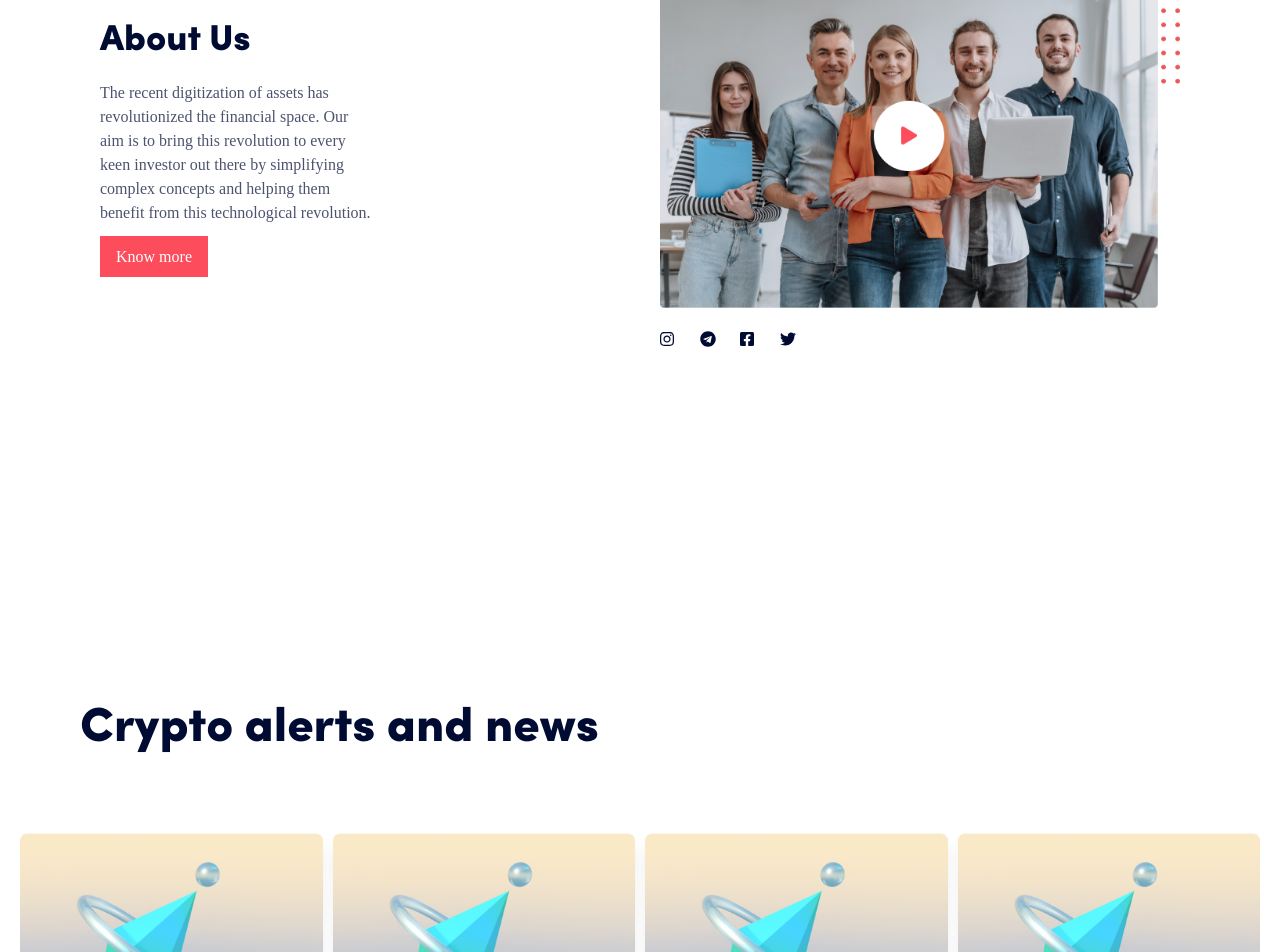
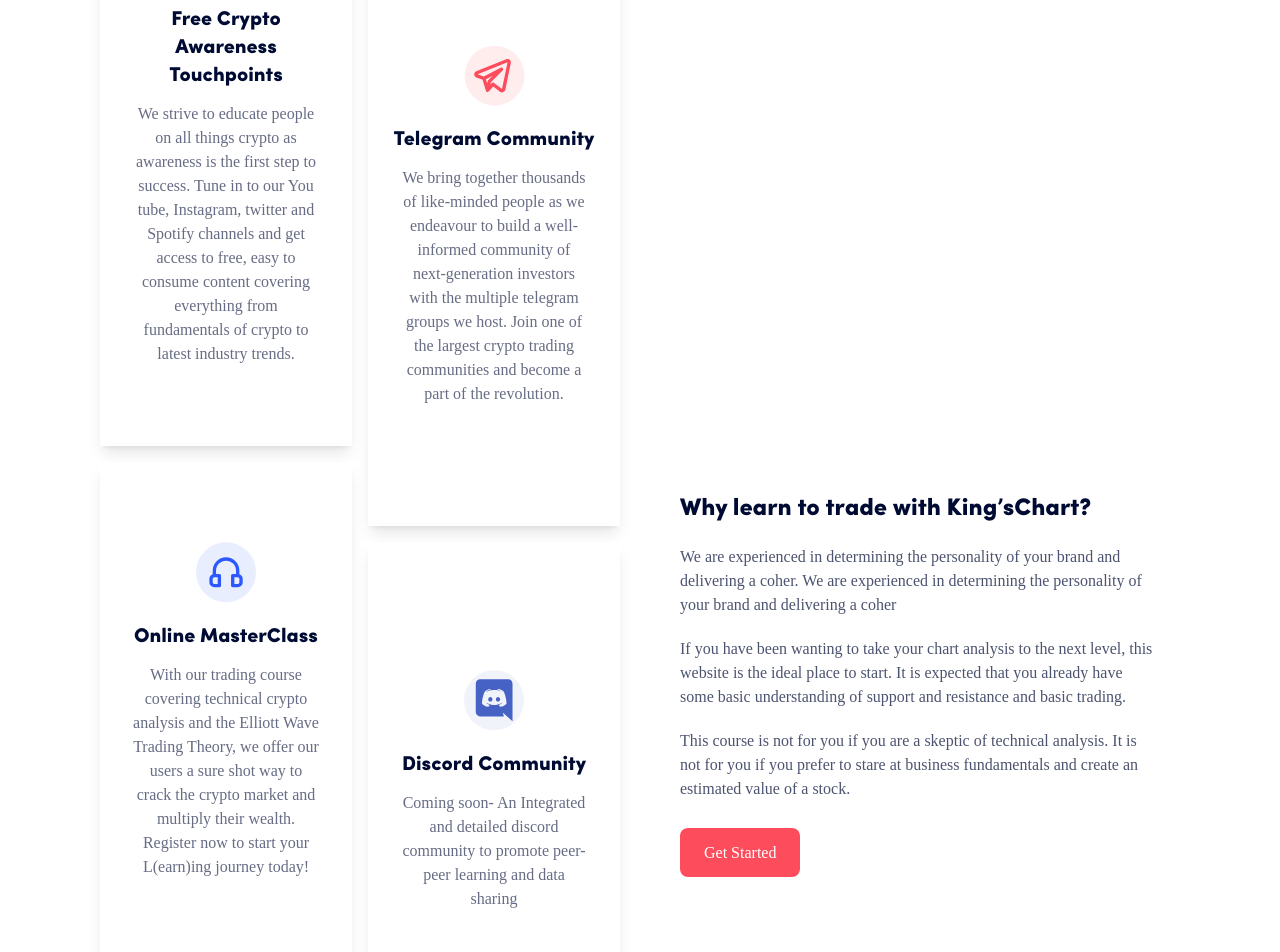
Before and after one commit to HaraDev001/kingschart, a Next.js app: page / in a window 1280 px wide. Shown: the part 1360-2312 px from the top of the page. Built offline with nearby package versions, Linux system fonts and the light colour scheme; a web font is replaced by a local one.

Commit message:
Added services on frontpage and links

```diff
--- a/pages/index.js
+++ b/pages/index.js
@@ -166,6 +166,121 @@ export default function Home() {
         </div>
         <div className="bg-[#ffc83e2d] font-black text-sm lg:text-4xl w-1/2 lg:w-1/4 lg:ml-5 p-5">
           SUCCEED
+        </div>
+      </div>
+
+      <div className="container flex items-center justify-center lg:justify-between px-5 lg:px-20 flex-col lg:flex-row mb-5">
+        <div className="w-full lg:w-1/2 md:mt-20 grid lg:grid-cols-2 p-5 gap-4 justify-items-center">
+          <a
+            href="https://www.youtube.com"
+            target="_blank"
+            className="bg-white shadow-lg cursor-pointer px-5 text-center py-20 flex items-center justify-center flex-col"
+          >
+            <img className="inline-block" src="/robot-icon.svg" />
+            <h4 className="font-bold text-xl mt-5">
+              Free Crypto Awareness Touchpoints
+            </h4>
+            <p className="px-3 opacity-60 mt-3">
+              We strive to educate people on all things crypto as awareness is
+              the first step to success. Tune in to our You tube, Instagram,
+              twitter and Spotify channels and get access to free, easy to
+              consume content covering everything from fundamentals of crypto to
+              latest industry trends.
+            </p>
+          </a>
+
+          <a
+            href="https://t.me/Kingchart"
+            target="_blank"
+            className="bg-white shadow-lg px-5 text-center  py-20 flex items-center justify-center flex-col  lg:mt-20 lg:-mb-20"
+          >
+            <img className="inline-block" src="/telegramicon.svg" />
+            <h4 className="font-bold text-xl mt-5">Telegram Community</h4>
+            <p className="px-3 opacity-60 mt-3">
+              We bring together thousands of like-minded people as we endeavour
+              to build a well-informed community of next-generation investors
+              with the multiple telegram groups we host. Join one of the largest
+              crypto trading communities and become a part of the revolution.
+            </p>
+          </a>
+
+          <a
+            href="https://t.me/Kingchart"
+            target="_blank"
+            className="bg-white shadow-lg px-5 text-center  py-20 flex items-center justify-center flex-col"
+          >
+            <img className="inline-block" src="/micicon.svg" />
+            <h4 className="font-bold text-xl mt-5">Online MasterClass</h4>
+            <p className="px-3 opacity-60 mt-3">
+              With our trading course covering technical crypto analysis and the
+              Elliott Wave Trading Theory, we offer our users a sure shot way to
+              crack the crypto market and multiply their wealth. Register now to
+              start your L(earn)ing journey today!
+            </p>
+          </a>
+
+          <div className="bg-white shadow-lg px-5 text-center  py-20 flex items-center justify-center flex-col lg:mt-20 lg:-mb-20">
+            <img className="inline-block" src="/discordicon.svg" />
+            <h4 className="font-bold text-xl mt-5">Discord Community</h4>
+            <p className="px-3 opacity-60 mt-3">
+              Coming soon- An Integrated and detailed discord community to
+              promote peer-peer learning and data sharing
+            </p>
+          </div>
+
+          <div className="bg-white shadow-lg px-5 text-center  py-20 flex items-center justify-center flex-col">
+            <img className="inline-block" src="/phoneicon.svg" />
+            <h4 className="font-bold text-xl mt-5">Free Podcast</h4>
+            <p className="px-3 opacity-60 mt-3">
+              Catch us on spotify with our upcoming inhouse podcast which will
+              serve as an amateur’s guide to discovering the vast world of
+              crypto. From getting acquainted with the fundamentals of
+              cryptoverse, to staying on top of industry updates, to hearing
+              from eminent members of the crypto community, this podcast exists
+              to get you all set for the future.
+            </p>
+          </div>
+          {/*
+          <div className="bg-white shadow-lg px-5 text-center py-8  lg:mt-10 lg:-mb-10">
+            <img className="inline-block" src="/phoneicon.svg" />
+            <h4 className="font-bold text-xl mt-5">Online Courses</h4>
+            <p className="px-3 opacity-60 mt-3">
+              We are Spreading Awareness through our free Youtube educational
+              content and free telegram channel.
+            </p>
+          </div> */}
+        </div>
+
+        <div className="px-5 my-10 lg:p-10 lg:w-1/2">
+          <h2 className="text-2xl font-black">
+            Why learn to trade with King’sChart?
+          </h2>
+          <p className="opacity-70 mt-5">
+            We are experienced in determining the personality of your brand and
+            delivering a coher. We are experienced in determining the
+            personality of your brand and delivering a coher
+          </p>
+
+          <p className="opacity-70 mt-5">
+            If you have been wanting to take your chart analysis to the next
+            level, this website is the ideal place to start. It is expected that
+            you already have some basic understanding of support and resistance
+            and basic trading.
+          </p>
+
+          <p className="opacity-70  mt-5">
+            This course is not for you if you are a skeptic of technical
+            analysis. It is not for you if you prefer to stare at business
+            fundamentals and create an estimated value of a stock.
+          </p>
+
+          <div className="mt-10 ">
+            <Link href="">
+              <a className="px-6 py-4 bg-[#FD4C5C] text-white rounded-lg hover:bg-black">
+                Get Started
+              </a>
+            </Link>
+          </div>
         </div>
       </div>
 
--- a/pages/services.js
+++ b/pages/services.js
@@ -20,7 +20,11 @@ export default function Services() {
       </div>
       <div className="container flex items-center justify-center lg:justify-between px-5 lg:px-20 flex-col lg:flex-row mb-5">
         <div className="w-full lg:w-1/2 md:mt-20 grid lg:grid-cols-2 p-5 gap-4 justify-items-center">
-          <div className="bg-white shadow-lg px-5 text-center py-20 flex items-center justify-center flex-col">
+          <a
+            href="https://www.youtube.com"
+            target="_blank"
+            className="bg-white shadow-lg cursor-pointer px-5 text-center py-20 flex items-center justify-center flex-col"
+          >
             <img className="inline-block" src="/robot-icon.svg" />
             <h4 className="font-bold text-xl mt-5">
               Free Crypto Awareness Touchpoints
@@ -32,9 +36,28 @@ export default function Services() {
               consume content covering everything from fundamentals of crypto to
               latest industry trends.
             </p>
-          </div>
+          </a>
 
-          <div className="bg-white shadow-lg px-5 text-center  py-20 flex items-center justify-center flex-col lg:mt-20 lg:-mb-20">
+          <a
+            href="https://t.me/Kingchart"
+            target="_blank"
+            className="bg-white shadow-lg px-5 text-center  py-20 flex items-center justify-center flex-col  lg:mt-20 lg:-mb-20"
+          >
+            <img className="inline-block" src="/telegramicon.svg" />
+            <h4 className="font-bold text-xl mt-5">Telegram Community</h4>
+            <p className="px-3 opacity-60 mt-3">
+              We bring together thousands of like-minded people as we endeavour
+              to build a well-informed community of next-generation investors
+              with the multiple telegram groups we host. Join one of the largest
+              crypto trading communities and become a part of the revolution.
+            </p>
+          </a>
+
+          <a
+            href="https://t.me/Kingchart"
+            target="_blank"
+            className="bg-white shadow-lg px-5 text-center  py-20 flex items-center justify-center flex-col"
+          >
             <img className="inline-block" src="/micicon.svg" />
             <h4 className="font-bold text-xl mt-5">Online MasterClass</h4>
             <p className="px-3 opacity-60 mt-3">
@@ -43,18 +66,7 @@ export default function Services() {
               crack the crypto market and multiply their wealth. Register now to
               start your L(earn)ing journey today!
             </p>
-          </div>
-
-          <div className="bg-white shadow-lg px-5 text-center  py-20 flex items-center justify-center flex-col">
-            <img className="inline-block" src="/telegramicon.svg" />
-            <h4 className="font-bold text-xl mt-5">Telegram Community</h4>
-            <p className="px-3 opacity-60 mt-3">
-              We bring together thousands of like-minded people as we endeavour
-              to build a well-informed community of next-generation investors
-              with the multiple telegram groups we host. Join one of the largest
-              crypto trading communities and become a part of the revolution.
-            </p>
-          </div>
+          </a>
 
           <div className="bg-white shadow-lg px-5 text-center  py-20 flex items-center justify-center flex-col lg:mt-20 lg:-mb-20">
             <img className="inline-block" src="/discordicon.svg" />
```
